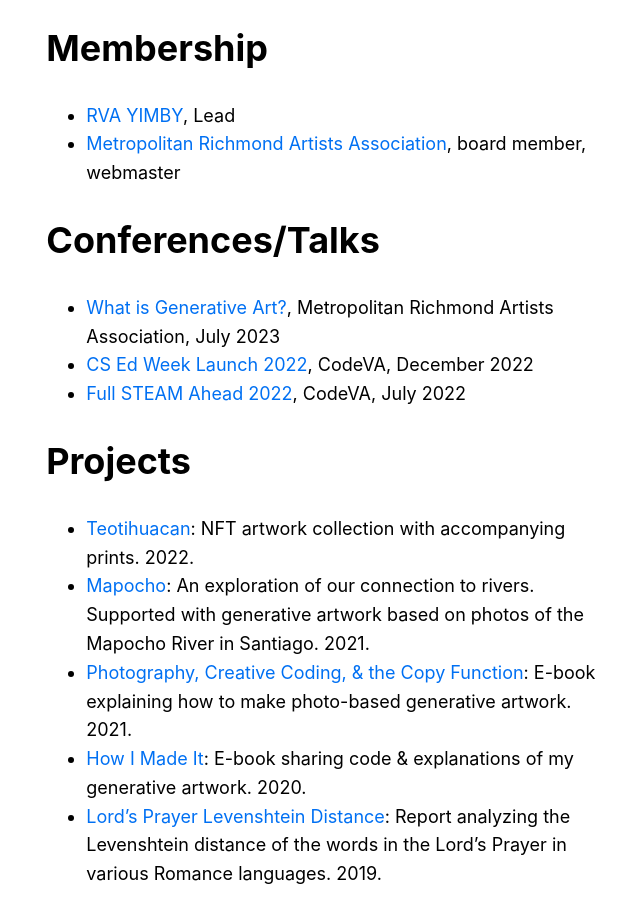
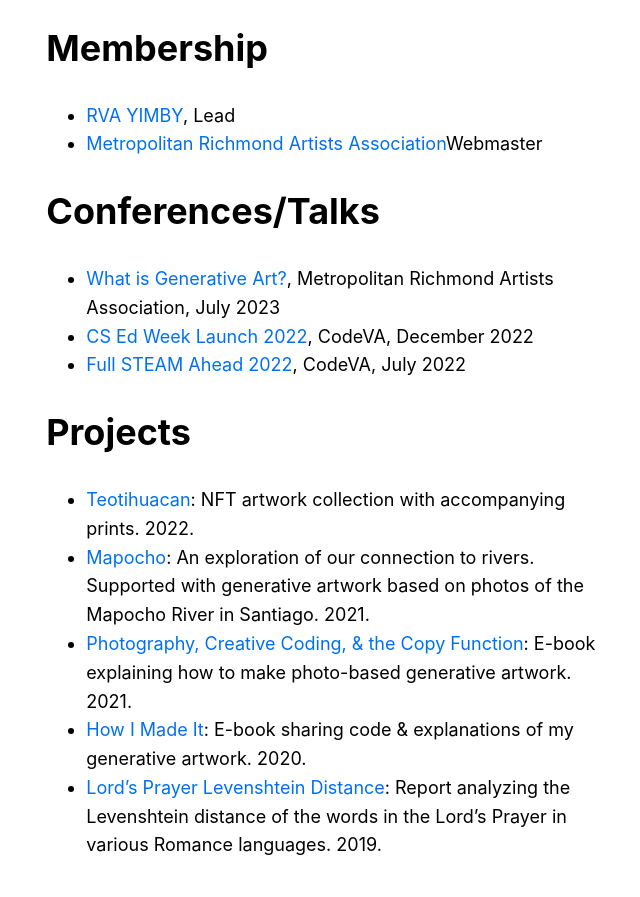
Before and after one commit to apbryant/website, a Next.js app: page /cv in a window 1280 px wide. Shown: the part 2840-3737 px from the top of the page, without its empty margins (307-947 px from the left). Built offline with nearby package versions, Linux system fonts and the light colour scheme.

Commit message:
update cv

```diff
--- a/pages/cv.js
+++ b/pages/cv.js
@@ -80,7 +80,7 @@
   <h1>Membership</h1>
   <ul>
     <li><a href="https://www.rvayimby.org/">RVA YIMBY</a>, Lead</li>
-    <li><a href="https://metrorichmondart.org/">Metropolitan Richmond Artists Association</a>, board member, webmaster</li>
+    <li><a href="https://metrorichmondart.org/">Metropolitan Richmond Artists Association</a>Webmaster</li>
   </ul>
 
   <h1>Conferences/Talks</h1>
```
